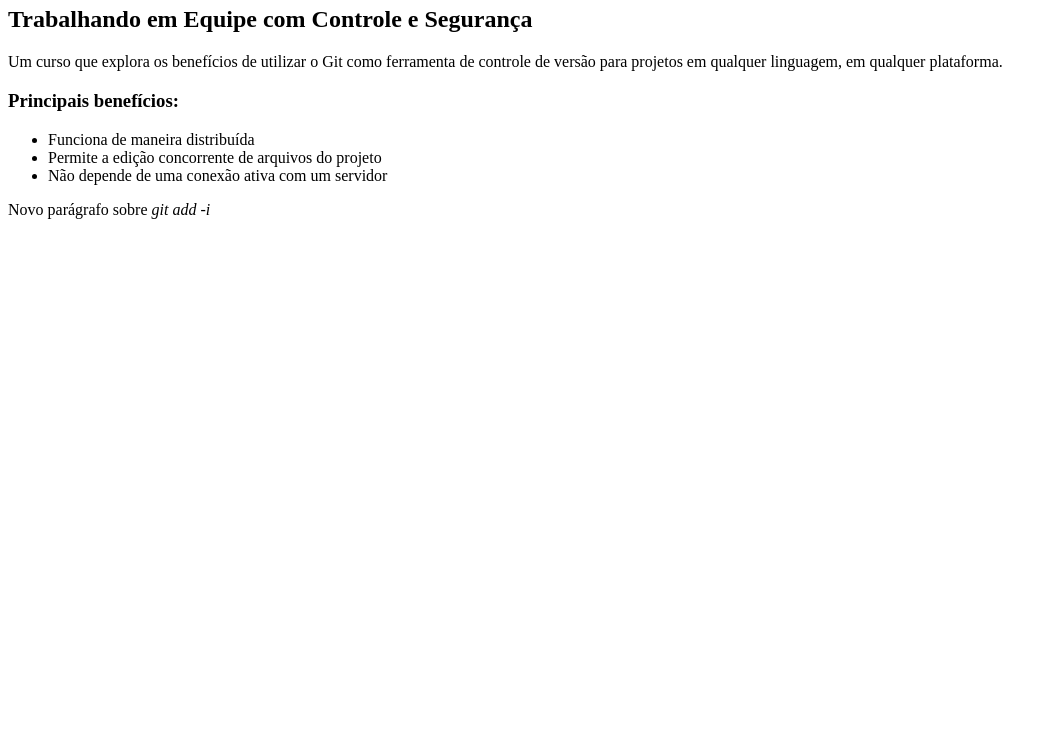
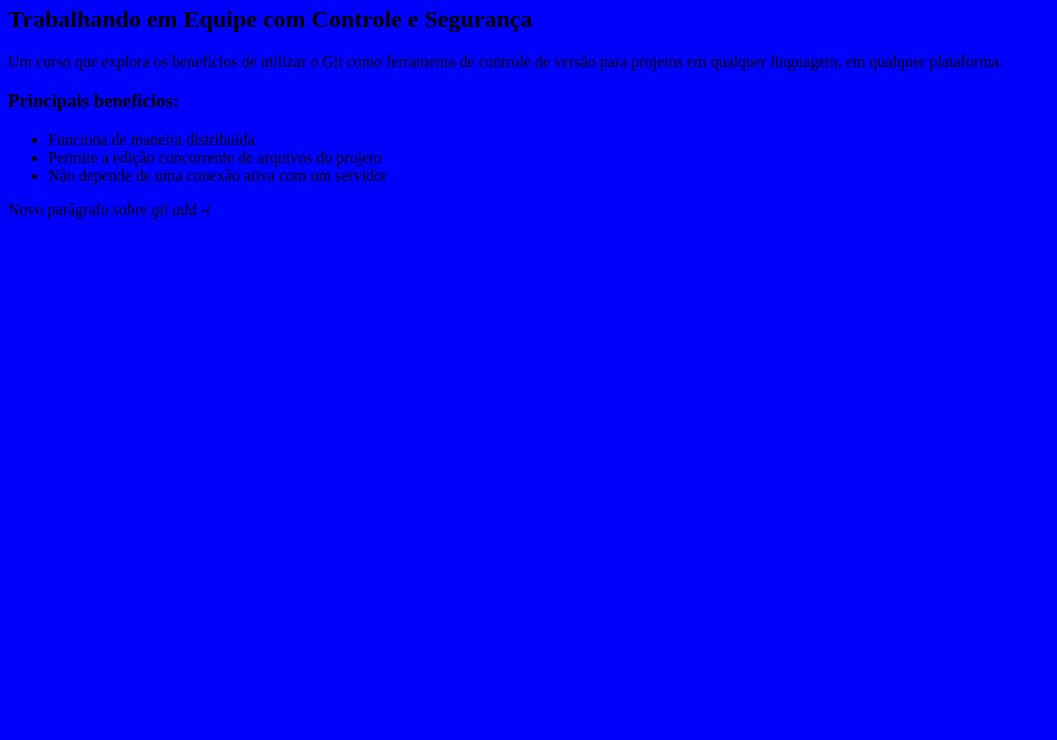
Before and after one commit to clstrni/curso-git, a plain HTML site: page index.html in a window 1280 px wide. Shown: the part 60-800 px from the top of the page, without its empty margins (0-1057 px from the left). Drawn offline with Linux system fonts and the light colour scheme.

Commit message:
Adicionando estilo para a nossa página

```diff
--- /dev/null
+++ b/design.css
@@ -0,0 +1,3 @@
+body {
+	background-color: blue;
+}
--- a/index.html
+++ b/index.html
@@ -1,5 +1,6 @@
 <html>
     <head>
+		<link rel="stylesheet" type="text/css" href="design.css"/>
     </head>
     <body>
 		<h1>Git</h1>
```
